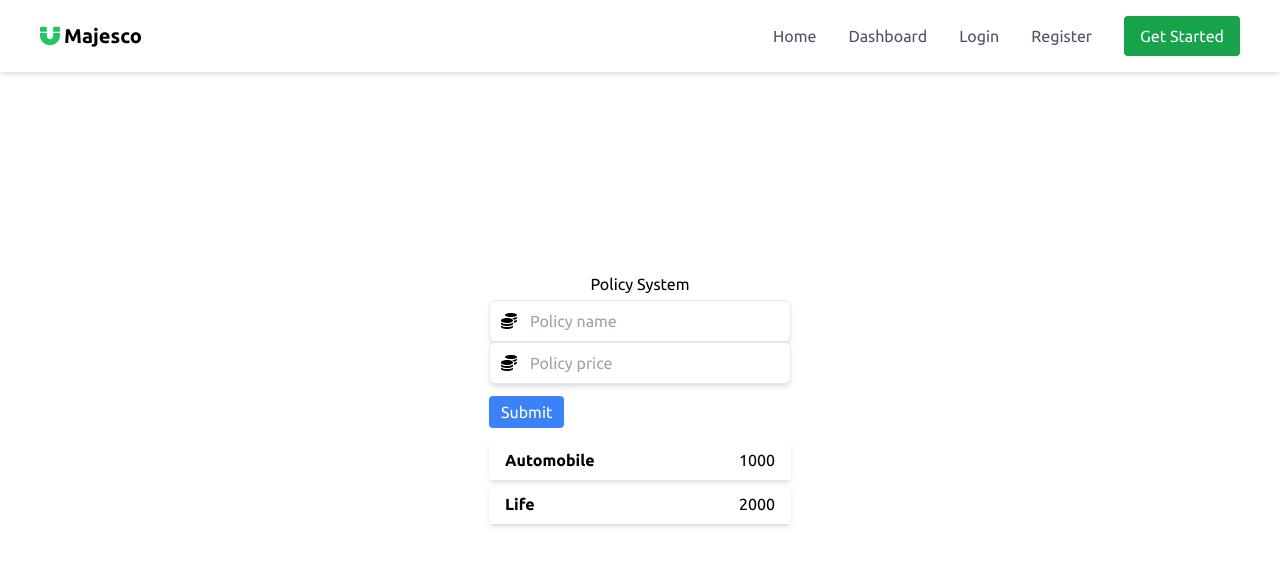
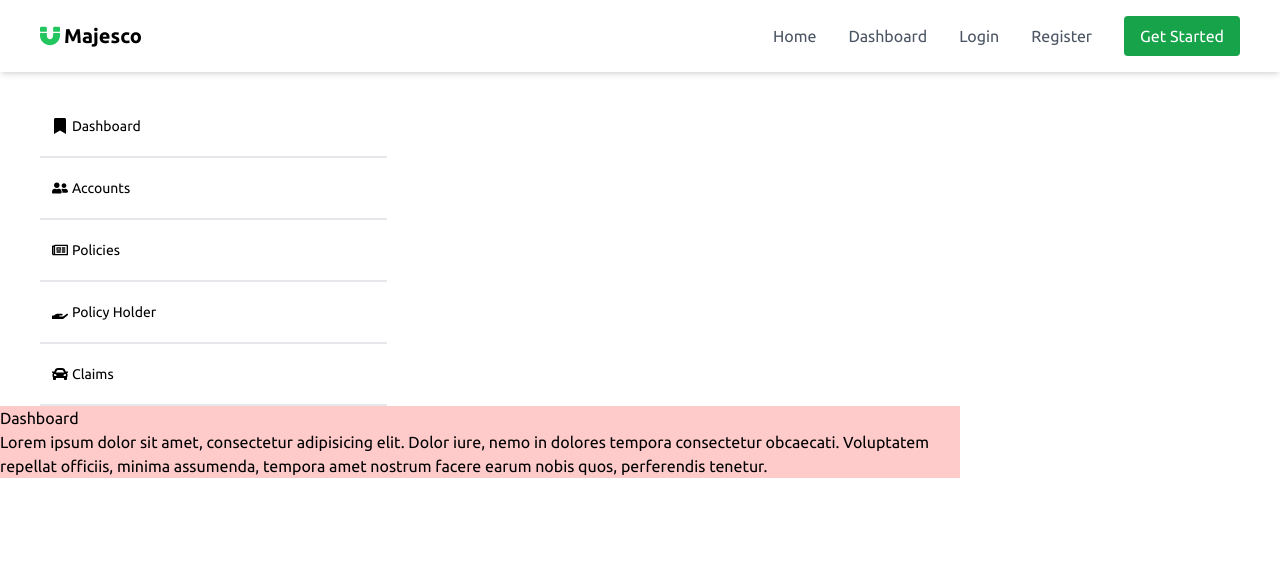
Before and after one commit to Vincexx/insurance-pas, a React (Create React App) app: page /dashboard in a window 1280 px wide. Shown: the top 566 px of the page. Built offline with nearby package versions, Linux system fonts and the light colour scheme; the HTML template or start-up script is replaced by a standard one.

Commit message:
added sidebar

```diff
--- a/src/App.js
+++ b/src/App.js
@@ -4,8 +4,11 @@ import { BrowserRouter, Route, Routes } from "react-router-dom";
 import Register from "./pages/Register";
 import Index from "./pages/Index";
 import Dashboard from "./pages/Dashboard";
+import { useState } from "react";
 
 function App() {
+  const [isAuth, setIsAuth] = useState(true);
+
   return (
     <>
       <BrowserRouter>
--- /dev/null
+++ b/src/components/Sidebar.jsx
@@ -0,0 +1,59 @@
+import React from "react";
+import {
+  FaUserFriends,
+  FaCar,
+  FaHandHolding,
+  FaRegNewspaper,
+  FaBookmark,
+} from "react-icons/fa";
+import { Link } from "react-router-dom";
+
+const Sidebar = () => {
+  const navs = [
+    {
+      name: "Dashboard",
+      logo: <FaBookmark className="text-md" />,
+      path: "/dashboard",
+    },
+    {
+      name: "Accounts",
+      logo: <FaUserFriends className="text-md" />,
+      path: "/accounts",
+    },
+    {
+      name: "Policies",
+      logo: <FaRegNewspaper className="text-md" />,
+      path: "/policies",
+    },
+    {
+      name: "Policy Holder",
+      logo: <FaHandHolding className="text-md" />,
+      path: "/accounts",
+    },
+    {
+      name: "Claims",
+      logo: <FaCar className="text-md" />,
+      path: "/accounts",
+    },
+  ];
+
+  return (
+    <div className="md:mt-24 mt-16 md:px-10 md:w-1/3">
+      <ul className="flex justify-between md:block">
+        {navs.map((item, id) => (
+          <Link key={id} to={item.path}>
+            <li
+              className="md:pl-3 py-5 border-b-2 hover:bg-green-400 transition-all duration-100 flex items-center justify-center md:justify-start w-full"
+              key={id}
+            >
+              {item.logo}
+              <p className="hidden md:block ml-1 text-sm">{item.name}</p>
+            </li>
+          </Link>
+        ))}
+      </ul>
+    </div>
+  );
+};
+
+export default Sidebar;
--- a/src/components/TextBox.jsx
+++ b/src/components/TextBox.jsx
@@ -10,7 +10,7 @@ const TextBox = ({
   value,
 }) => {
   return (
-    <div className="flex items-center focus-within:text-gray-600">
+    <div className="flex items-center focus-within:text-gray-600 relative">
       <input
         type={type}
         className="border py-2 pr-3 pl-10 rounded-md shadow-md w-full focus:outline-none"
--- /dev/null
+++ b/src/pages/Account.jsx
@@ -0,0 +1,20 @@
+import React from "react";
+import Sidebar from "../components/Sidebar";
+
+const Account = () => {
+  return (
+    <>
+      <div>
+        <p>Account</p>
+        <p>
+          Lorem ipsum dolor sit amet consectetur adipisicing elit. Fugiat in at
+          reprehenderit praesentium sed dolorum pariatur facere aperiam minima
+          doloribus, voluptatem voluptatum. Ullam minus explicabo sed eaque
+          veniam, adipisci sequi?
+        </p>
+      </div>
+    </>
+  );
+};
+
+export default Account;
--- a/src/pages/Dashboard.jsx
+++ b/src/pages/Dashboard.jsx
@@ -1,73 +1,20 @@
-import React, { useEffect, useRef, useState } from "react";
-import { FaCoffee, FaCoins } from "react-icons/fa";
-import { useDispatch, useSelector } from "react-redux";
-import TextBox from "../components/TextBox";
-import { policyActions } from "../store/policy-slice";
+import React from "react";
+import Sidebar from "../components/Sidebar";
 
 const Dashboard = () => {
-  const dispatch = useDispatch();
-  const listPolicies = useSelector((state) => state.policy.policies);
-  const [policy, setPolicy] = useState({ name: "", price: "" });
-
-  const handleChange = (e) => {
-    const { name, value } = e.target;
-    console.log(name);
-    setPolicy({ ...policy, [name]: value });
-  };
-
-  const storePolicy = (e) => {
-    e.preventDefault();
-    dispatch(policyActions.store(policy));
-    reset();
-  };
-
-  const reset = () => {
-    setPolicy({ name: "", price: "" });
-  };
-
   return (
-    <div className="h-screen flex items-center justify-center">
-      <div className="text-center">
-        <h1>Policy System</h1>
-
-        <form className="my-1" onSubmit={(e) => storePolicy(e)}>
-          <TextBox
-            placeholder={"Policy name"}
-            icon={<FaCoins />}
-            handleChange={handleChange}
-            field="name"
-            value={policy.name}
-          />
-          <TextBox
-            placeholder={"Policy price"}
-            icon={<FaCoins />}
-            handleChange={handleChange}
-            field="price"
-            value={policy.price}
-          />
-          <div className="text-left my-3">
-            <button
-              type="submit"
-              className="py-1 px-3 bg-blue-500 text-white rounded"
-            >
-              Submit
-            </button>
-          </div>
-        </form>
-
-        <ul className="transition-all duration-500">
-          {listPolicies.map((item, id) => (
-            <li
-              key={id}
-              className="flex justify-between shadow-md py-2 px-4 mb-1"
-            >
-              <h1 className="font-bold">{item.name}</h1>
-              <p>{item.price}</p>
-            </li>
-          ))}
-        </ul>
+    <>
+      <Sidebar />
+      <div className="bg-red-200 md:w-3/4">
+        <p>Dashboard</p>
+        <p>
+          Lorem ipsum dolor sit amet, consectetur adipisicing elit. Dolor iure,
+          nemo in dolores tempora consectetur obcaecati. Voluptatem repellat
+          officiis, minima assumenda, tempora amet nostrum facere earum nobis
+          quos, perferendis tenetur.
+        </p>
       </div>
-    </div>
+    </>
   );
 };
 
--- /dev/null
+++ b/src/pages/Policy.jsx
@@ -0,0 +1,20 @@
+import React from "react";
+import Sidebar from "../components/Sidebar";
+
+const Policy = () => {
+  return (
+    <>
+      <div>
+        <p>Policy</p>
+        <p>
+          Lorem ipsum dolor sit amet, consectetur adipisicing elit. Ut eligendi
+          hic nam corrupti totam, veritatis dolorem cupiditate quam laudantium
+          labore voluptatem tenetur tempore ducimus distinctio enim nostrum
+          ullam, iusto similique?
+        </p>
+      </div>
+    </>
+  );
+};
+
+export default Policy;
```
